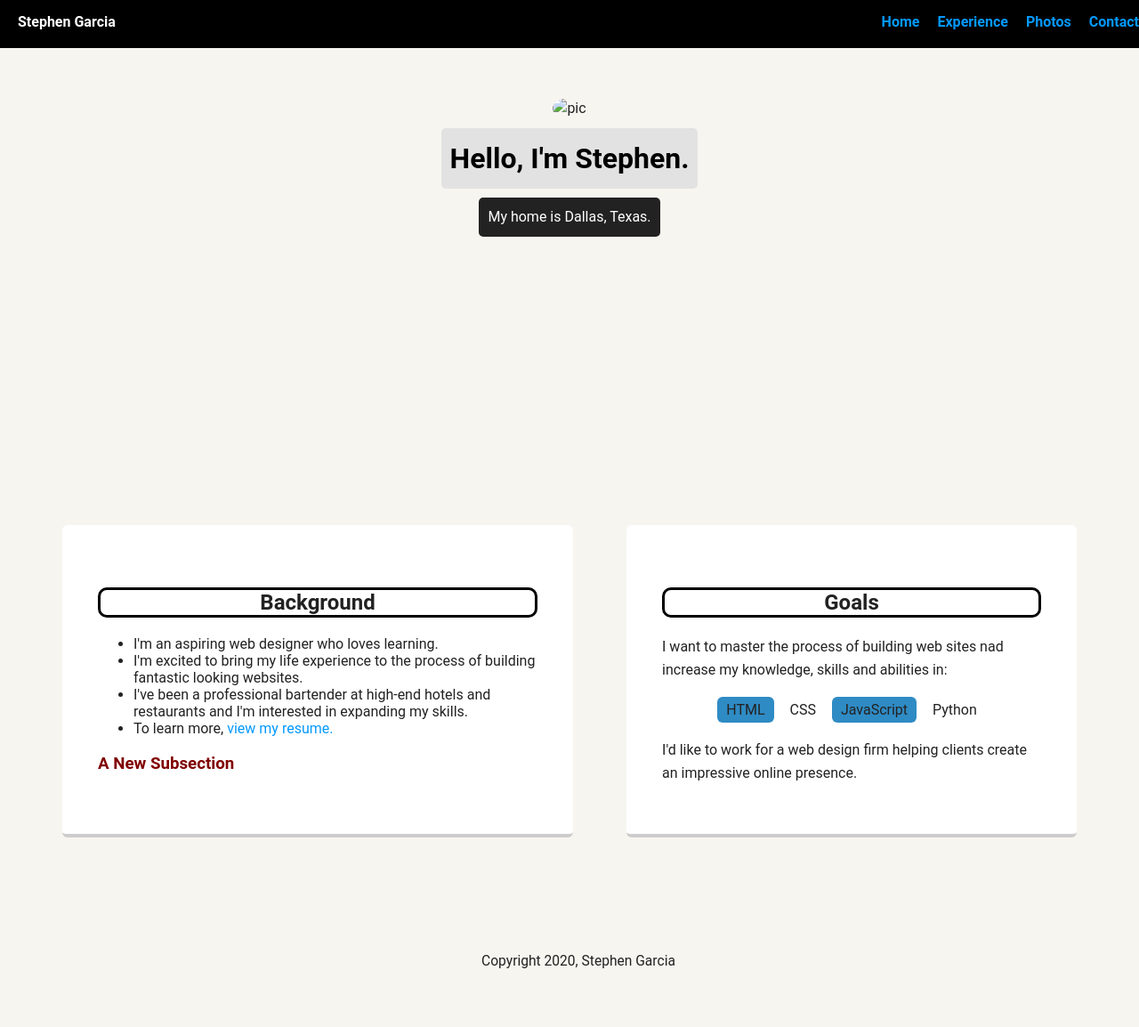
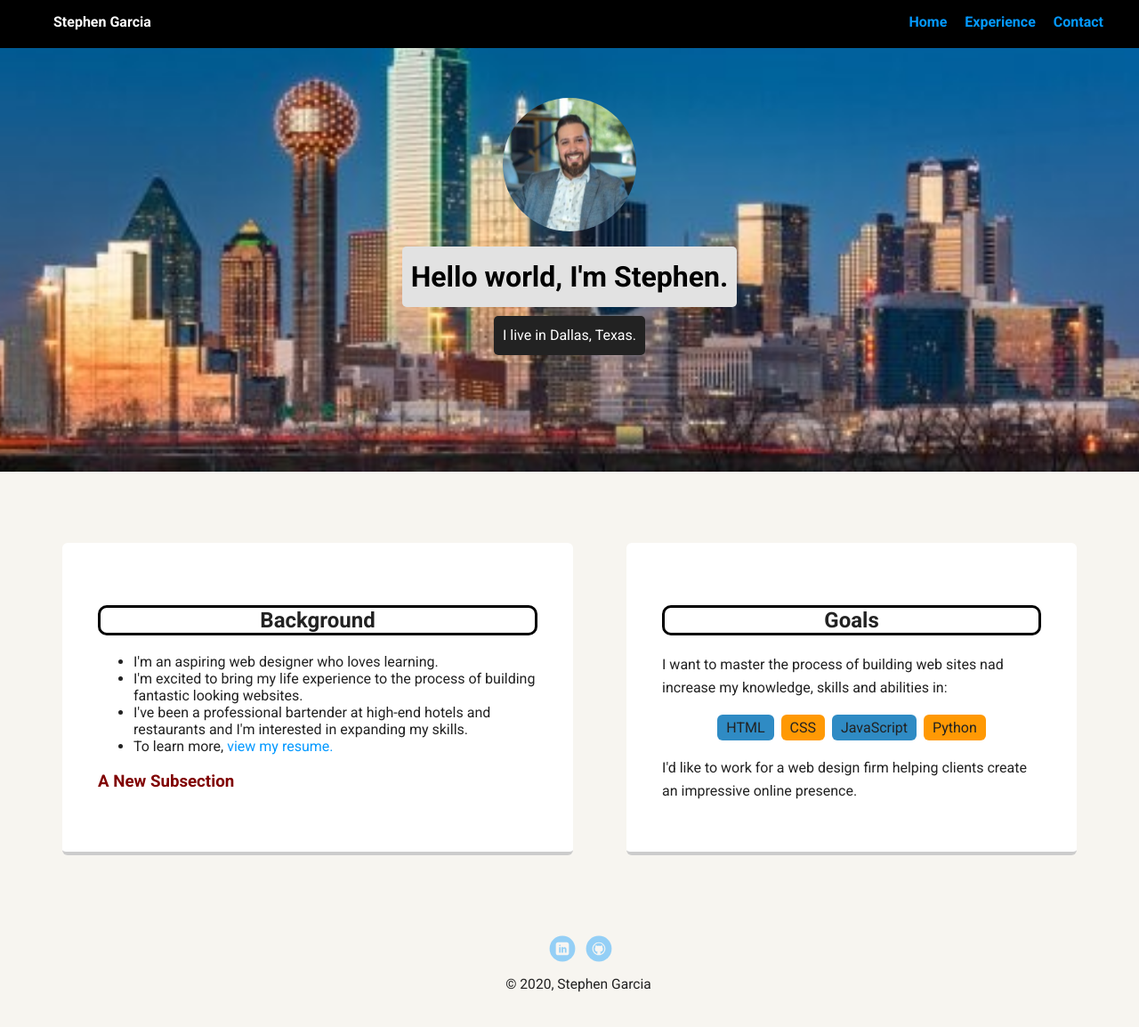
Before and after one commit to StephenDGarcia/StephenDGarcia.github.io, a plain HTML site: page index.html in a window 1280 px wide. Shown: the whole page at 89% size. Drawn offline with Linux system fonts and the light colour scheme; a web font is replaced by a local one.

Commit message:
1st updates

```diff
--- a/index.html
+++ b/index.html
@@ -3,26 +3,25 @@
 <head>
     <meta charset="UTF-8">
     <meta name="viewport" content="width=device-width, initial-scale=1.0">
-    <title>Stephen Garcia's Profile</title>
+    <title>Stephen Garcia</title>
     <link rel="stylesheet" href="styles.css">
-    <link href="#" rel="stylesheet">
+    <link href="https://fonts.googleapis.com/css?family=Muli%7CRoboto:400,300,500,700,900" rel="stylesheet">
+</head>
 
-</head>
 <body>
     <div class="main-nav">
         <ul class="nav">
             <li class="name">Stephen Garcia</li>
-            <li><a href="#">Home</a></li>
+            <li><a href="index.html">Home</a></li>
             <li><a href="resume.html">Experience</a></li>
-            <li><a href="#">Photos</a></li>
-            <li><a href="#">Contact</a></li>
+            <li><a href="contact.html">Contact</a></li>
             </ul>
     </div>
 
     <header>
-        <img src="#" alt="pic" class="profile-image">
-        <h1 class="tag name">Hello, I'm Stephen.</h1>
-        <p class="tag location">My home is Dallas, Texas.</p>
+        <img src="images/Thumbnail2.jpg" alt="pic" class="profile-image">
+        <h1 class="tag name">Hello world, I'm Stephen.</h1>
+        <p class="tag location">I live in Dallas, Texas.</p>
     </header>
 
     <main class="flex">
@@ -52,10 +51,10 @@
     </main>
     <footer>
         <ul>
-            <li><a href="#" class="social linkedin">LinkedIn</a></li>
-            <li><a href="#" class="social github">Github</a></li>
+            <li><a href="https://www.linkedin.com/in/stephen-garcia-27b1a32b/" class="social linkedin">LinkedIn</a></li>
+            <li><a href="https://github.com/StephenDGarcia" class="social github">Github</a></li>
         </ul>
-    <p class="copyright">Copyright 2020, Stephen Garcia</p>
+    <p class="copyright">&copy; 2020, Stephen Garcia</p>
     </footer>
 </body>
 </html>
--- a/styles.css
+++ b/styles.css
@@ -50,7 +50,7 @@ a:hover {
 
 header {
     text-align: center;
-    background: url('#') no-repeat top center ;
+    background: url('images/dallas-skyline.jpg') no-repeat top center ;
     background-size: cover;
     overflow: hidden;
     padding-top: 60px;
@@ -91,7 +91,7 @@ header .profile-image: hover {
     border-radius: 6px;
 }
 .card:hover {
-    border-color: #ff99ff;
+    border-color: #273caf;
 }
 
 ul.skills {
@@ -102,7 +102,7 @@ ul.skills {
 .skills li {
     border-radius: 6px;
     display: inline-block;
-    background: #ff904;
+    background: #ff9904;
     color white;
     padding: 5px 10px;
     margin: 2px;
@@ -139,14 +139,16 @@ a.social {
     text-indent: -9999px;
     margin-left: 5px;
     width: 30px;
-    background-size: 30px 30px; opacity: .5;
-    transition: all .25s;
+    height: 30px;
+    background-size: 30px 30px;
+    opacity: .4;
+    transition: all .5s;
 }
 a.linkedin {
-    background-image: url()
+    background-image: url(images/linkedin.svg)
 }
 a.github {
-    background-image: url();
+    background-image: url(images/github.svg);
 }
 a.social:hover {
     opacity: 1;
@@ -158,18 +160,21 @@ a.social:hover {
 @media screen and (min-width: 720px) {
 
 .flex {
+    display: -ms-flexbox;
     display: flex;
     max-width: 1200px;
+    -ms-flex-pack: distribute;
     justify-content: space-around;
     margin: 0 auto;
 }
 
 header {
-    min-height: 450px;
+    min-height: 470px;
 }
 
 .nav {
     max-width: 1200;
+    padding: 0 40px;
 }
 
 .nav .name {
```
Also changed, not shown: contact.html (added, +13 -0 lines), resume.html (+4 -3 lines), images/273-2734818_dallas-skyline-linkedin-background-hd-png-download.png (added), images/Thumbnail.JPG (added), images/Thumbnail2.jpg (added), images/b&w_bartending_1MB.jpg (added), images/dallas-skyline.jpg (added), images/github.svg (added), images/linkedin.svg (added), images/placeimg_200_200_tech.jpg (added), 1 other file.
